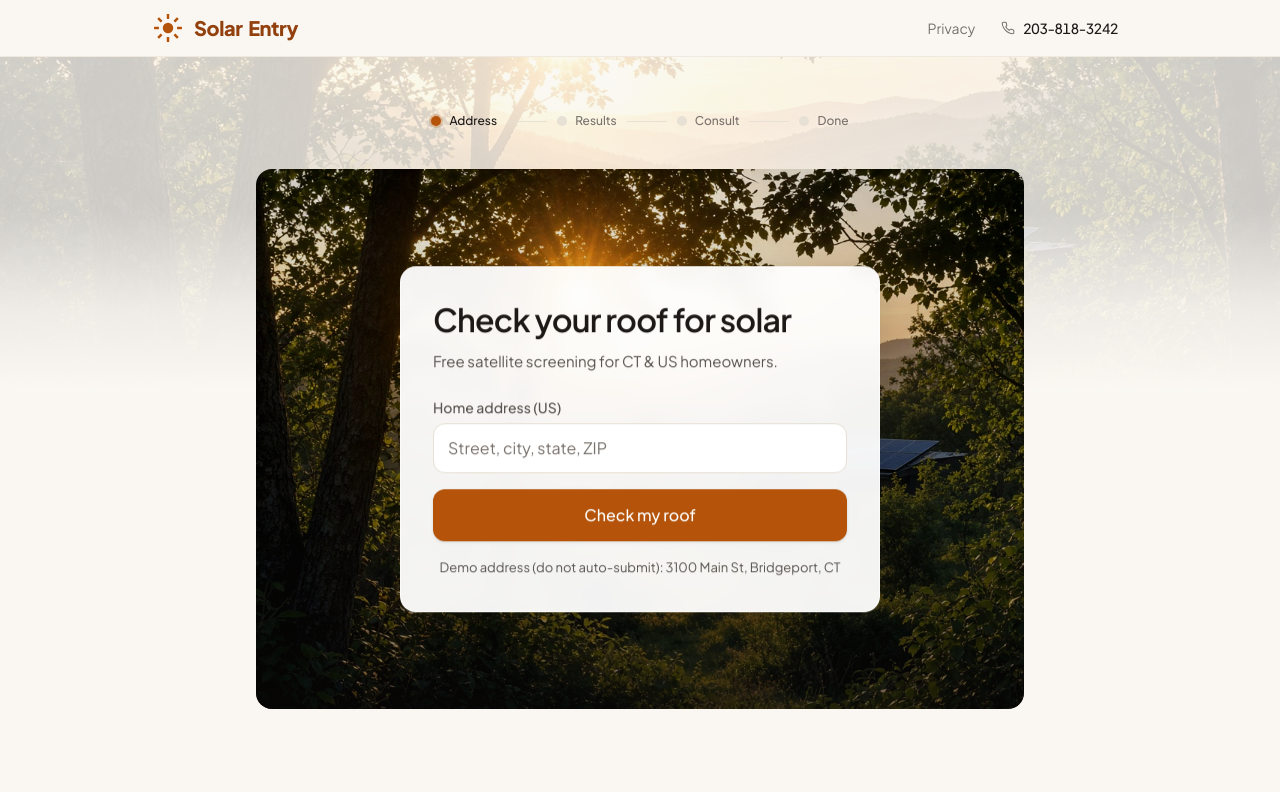
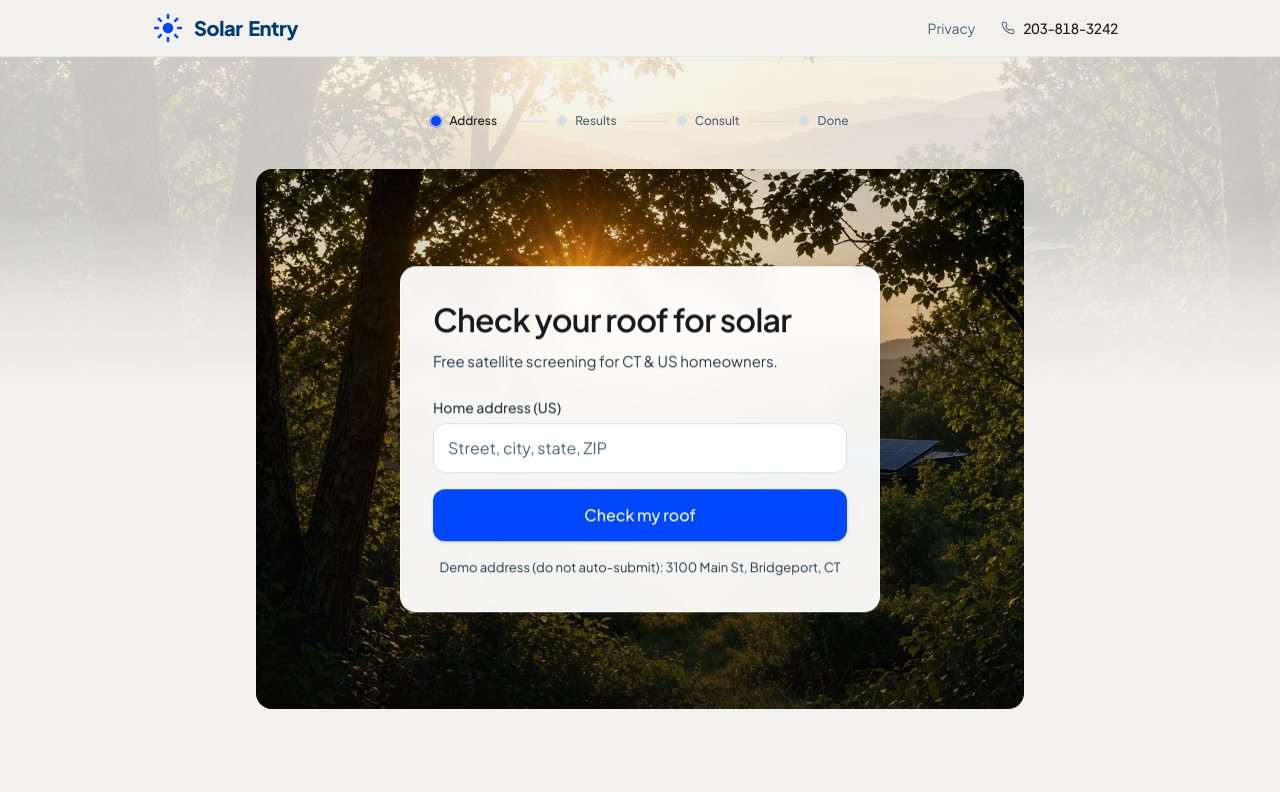
Before and after one commit to myagentmarcel-collab/solarentry, a Next.js app: page / in a window 1280 px wide. Shown: the top 792 px of the page. Built offline with nearby package versions, Linux system fonts and the light colour scheme.

Commit message:
Align Solar Entry colors with premium blue solar look
Cosmetic palette refresh inspired by competitor polish (Trinity-like blues, cream, green). Funnel logic and copy unchanged; Fair badge amber utilities swapped to accent CSS vars.

```diff
--- a/src/app/globals.css
+++ b/src/app/globals.css
@@ -1,27 +1,27 @@
 @import "tailwindcss";
 
 :root {
-  /* Premium warm palette — strong WCAG contrast (dark on light; white on accent). */
-  --background: #faf7f2;
-  --foreground: #1c1917;
+  /* Premium blue / cream palette (Trinity-inspired polish) — WCAG: dark on light; white on accent CTAs. */
+  --background: #F2F1ED;
+  --foreground: #171B1F;
   --surface: #ffffff;
-  --surface-elevated: #f5f0e8;
-  --border: #e7e0d4;
-  --border-subtle: #efe9df;
-  --muted: #57534e;
-  --muted-dim: #78716c;
-  --accent: #b45309;
-  --accent-strong: #92400e;
-  --accent-hover: #9a3412;
-  --accent-soft: rgba(180, 83, 9, 0.12);
+  --surface-elevated: #E7F0F5;
+  --border: #D5DEE6;
+  --border-subtle: #E2E8EE;
+  --muted: #22394E;
+  --muted-dim: #4A6278;
+  --accent: #0048ff;
+  --accent-strong: #003D76;
+  --accent-hover: #0039d6;
+  --accent-soft: rgba(0, 72, 255, 0.12);
   --danger: #b91c1c;
   --danger-bg: rgba(185, 28, 28, 0.1);
-  --success: #15803d;
-  --success-bg: rgba(21, 128, 61, 0.12);
-  --map-light: #fde68a;
-  --map-mid: #fbbf24;
-  --map-dark: #d97706;
-  --map-chrome: #78350f;
+  --success: #0AC380;
+  --success-bg: rgba(10, 195, 128, 0.12);
+  --map-light: #E2F5FF;
+  --map-mid: #7EB8E8;
+  --map-dark: #0048ff;
+  --map-chrome: #171B1F;
   --radius: 0.5rem;
 }
 
@@ -57,15 +57,15 @@ body {
       180deg,
       transparent 0%,
       transparent 45%,
-      rgba(250, 247, 242, 0.7) 75%,
-      rgba(250, 247, 242, 0.98) 100%
+      rgba(242, 241, 237, 0.7) 75%,
+      rgba(242, 241, 237, 0.98) 100%
     ),
     radial-gradient(
       ellipse 90% 70% at 50% 35%,
       transparent 0%,
       transparent 55%,
-      rgba(28, 25, 23, 0.08) 90%,
-      rgba(28, 25, 23, 0.14) 100%
+      rgba(23, 27, 31, 0.08) 90%,
+      rgba(23, 27, 31, 0.14) 100%
     ),
     url("/images/solar-cinematic.jpg");
   background-size: cover, cover, cover;
@@ -83,15 +83,15 @@ body {
         180deg,
         transparent 0%,
         transparent 40%,
-        rgba(250, 247, 242, 0.75) 70%,
-        rgba(250, 247, 242, 0.98) 100%
+        rgba(242, 241, 237, 0.75) 70%,
+        rgba(242, 241, 237, 0.98) 100%
       ),
       radial-gradient(
         ellipse 95% 75% at 50% 35%,
         transparent 0%,
         transparent 52%,
-        rgba(28, 25, 23, 0.1) 88%,
-        rgba(28, 25, 23, 0.16) 100%
+        rgba(23, 27, 31, 0.1) 88%,
+        rgba(23, 27, 31, 0.16) 100%
       ),
       url("/images/solar-cinematic.jpg");
     background-size: cover, cover, cover;
@@ -99,7 +99,7 @@ body {
   }
 }
 
-/* Thin focus ring — amber accent, high contrast */
+/* Thin focus ring — accent blue, high contrast */
 :focus-visible {
   outline: 2px solid var(--accent);
   outline-offset: 2px;
--- a/src/components/BrandMark.tsx
+++ b/src/components/BrandMark.tsx
@@ -1,5 +1,5 @@
 /** Original geometric sun mark for Solar Entry — not derived from any third-party logo. */
-const BRAND_GOLD = "#B45309";
+const BRAND_BLUE = "#0048ff";
 
 export function BrandMark({
   className = "h-7 w-7",
@@ -20,9 +20,9 @@ export function BrandMark({
     >
       {title ? <title>{title}</title> : null}
       {/* Core disc */}
-      <circle cx="16" cy="16" r="5.25" fill={BRAND_GOLD} />
+      <circle cx="16" cy="16" r="5.25" fill={BRAND_BLUE} />
       {/* Geometric rays — short rectangles at 45° increments */}
-      <g fill={BRAND_GOLD}>
+      <g fill={BRAND_BLUE}>
         <rect x="14.75" y="2" width="2.5" height="5" rx="0.4" />
         <rect x="14.75" y="25" width="2.5" height="5" rx="0.4" />
         <rect x="2" y="14.75" width="5" height="2.5" rx="0.4" />
--- a/src/components/Funnel.tsx
+++ b/src/components/Funnel.tsx
@@ -510,7 +510,7 @@ function SuitabilityBadge({ value }: { value: string }) {
     value === "Good"
       ? "border-[var(--success)]/30 bg-[var(--success-bg)] text-[var(--success)]"
       : value === "Fair"
-        ? "border-amber-600/30 bg-amber-50 text-amber-800"
+        ? "border-[var(--accent)]/30 bg-[var(--accent-soft)] text-[var(--accent-strong)]"
         : "border-[var(--border)] bg-[var(--surface-elevated)] text-[var(--muted)]";
   return (
     <span
```
